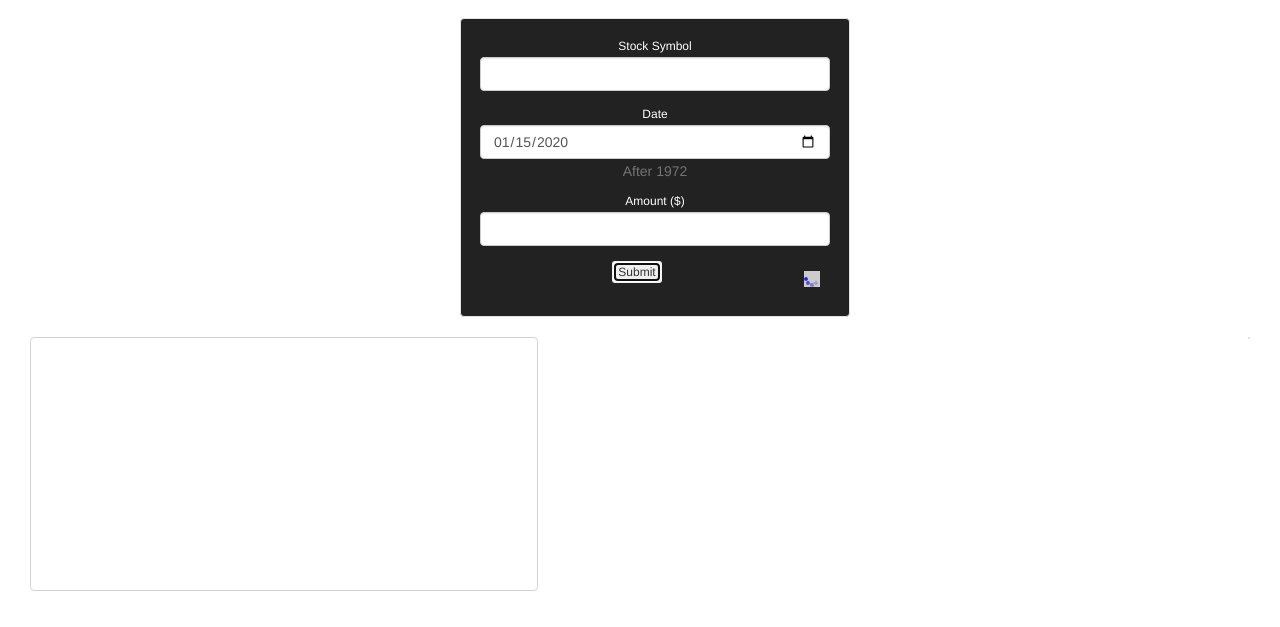
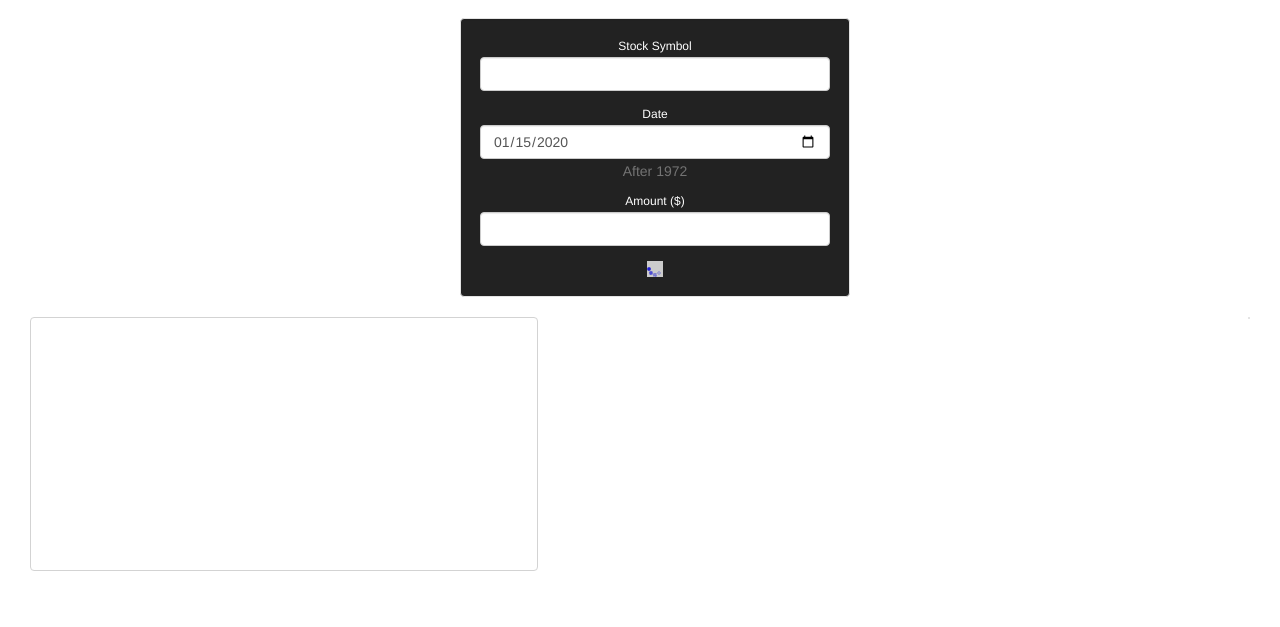
Before and after one commit to sandworm-hr/sandworm-hr, a website: page client/index.html in a window 1280 px wide. Both pictures are taken after typing "Sample", "2020-01-15", "5" into the empty fields and a click on the button "Submit". Shown: the part 53-680 px from the top of the page. Drawn offline with Linux system fonts and the light colour scheme; no server answers.

Commit message:
Hide submit button when spinner is active; center spinner.

```diff
--- a/client/app/views/FormView.js
+++ b/client/app/views/FormView.js
@@ -24,7 +24,7 @@ var FormView = Backbone.View.extend({
                  <div class="help-block with-errors"></div>\
               </div> \
               <button type="submit" class="btn btn-xs submit-button">Submit</button>\
-              <img src="assets/images/loader.gif">\
+              <img id="spinner" src="assets/images/loader.gif">\
             </form>\
           </div> \
         </div> \
@@ -119,11 +119,13 @@ var FormView = Backbone.View.extend({
   },
 
   startSpinner: function(){
-    this.$('img').show();
+    this.$('#spinner').show();
+    this.$('.submit-button').hide();
   },
 
   stopSpinner: function(){
-    this.$('img').hide();;
+    this.$('#spinner').hide();
+    this.$('.submit-button').show();
   },
 
 
--- a/client/styles/style.css
+++ b/client/styles/style.css
@@ -57,10 +57,6 @@ span {
   float: right;
 }
 
-img {
-  float: right;
-  padding: 10px;
-}
 
 label {
   font-weight: 200;
```
